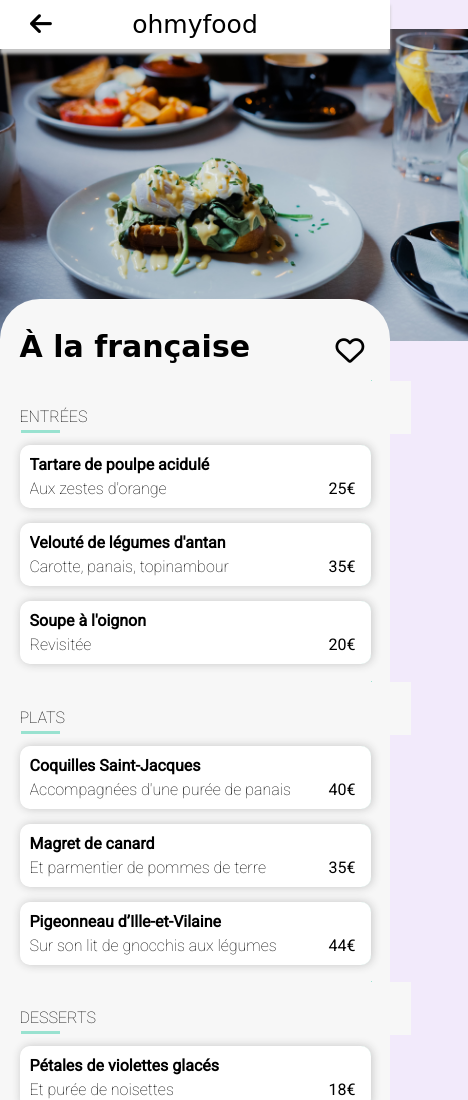
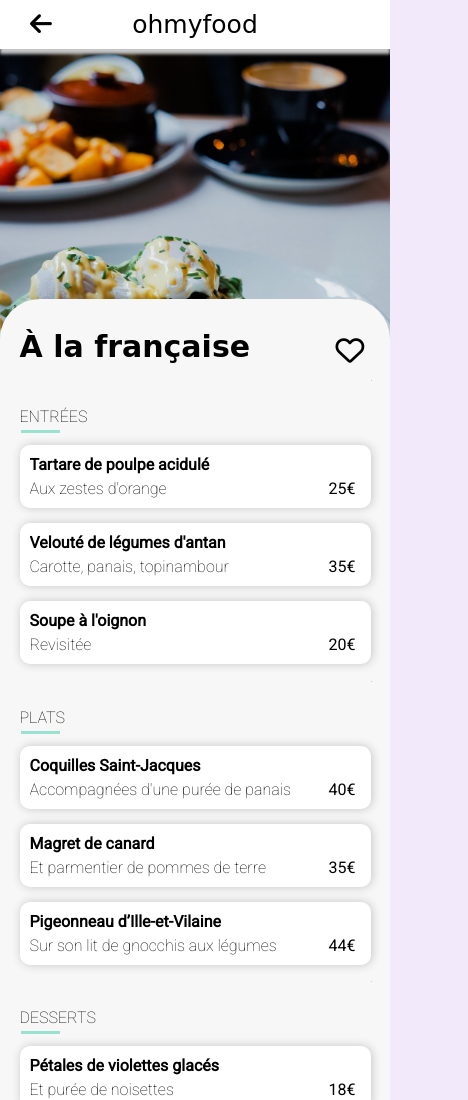
Before and after one commit to CedricGuette/OC-Project-3-Ohmyfood, a website: page alafrancaise.html in a window 390 px wide. Shown: the top 1100 px of the page, 468 px wide, since content can reach past the window. Drawn offline with Linux system fonts and the light colour scheme; a web font is replaced by a local one.

Commit message:
Correcting some bugs in responsive

```diff
--- a/alafrancaise.html
+++ b/alafrancaise.html
@@ -9,7 +9,7 @@
     <link href="https://fonts.googleapis.com/css2?family=Roboto&family=Shrikhand&display=swap" rel="stylesheet"> <!-- Preloading Shrinkhand and Roboto font -->
     <link href="https://fonts.googleapis.com/css2?family=Roboto:wght@100&display=swap" rel="stylesheet"> <!-- Preloading font weigt 100-->
     <script src="https://kit.fontawesome.com/6d007459a5.js" crossorigin="anonymous"></script> <!-- Initialisation of font awesome logos -->
-
+    <link rel="icon" type="image/png" href="images/favicon.png">
     <title>Ohmyfood - Réstaurant À la française</title>
 </head>
 <body>
--- a/sass/main.scss
+++ b/sass/main.scss
@@ -319,8 +319,8 @@ body{
 
     img{
         flex-basis: 100%;
-        width:120%;
-        max-height: 500px;
+        height: 500px;
+        width: 100%;
         max-width: $max-width;
         -o-object-fit: cover;
            object-fit: cover;
```
Also changed, not shown: css/style.css.
